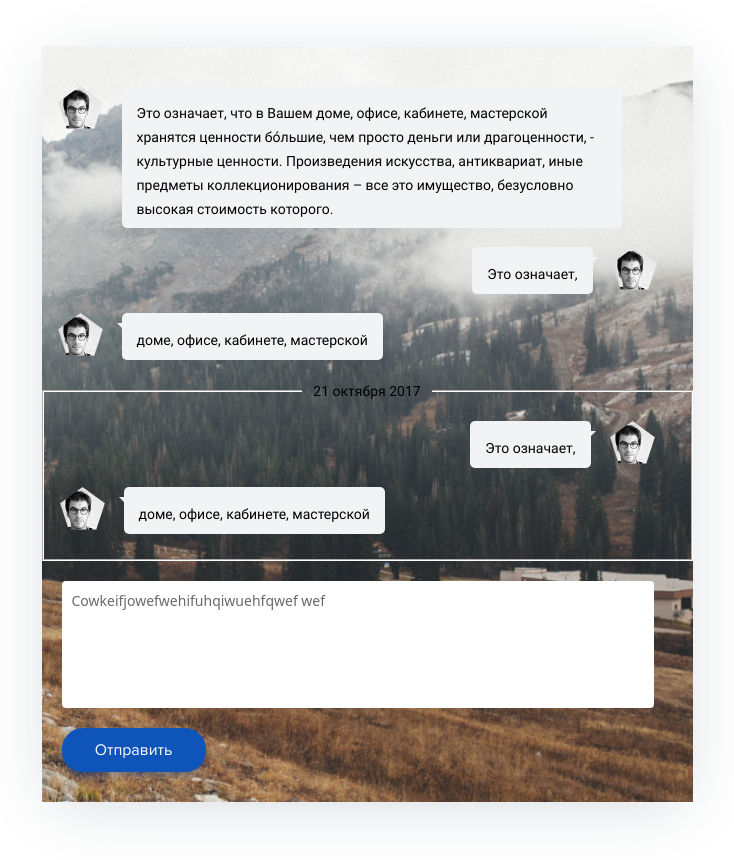
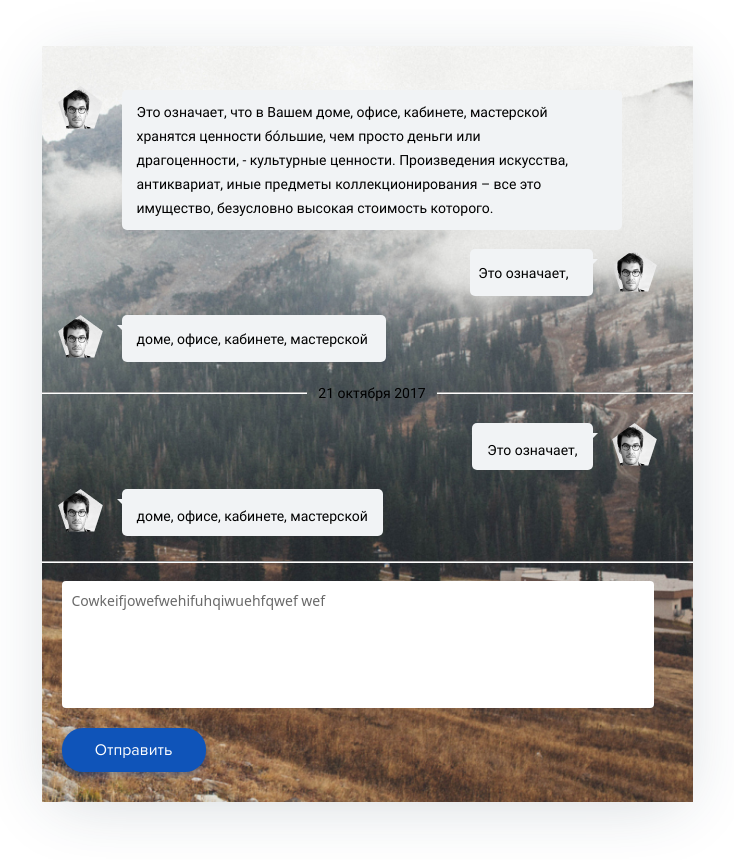
Before and after one commit to eugened503/test-affinage, a plain HTML site: page chat/index.html in a window 1280 px wide. Shown: the whole page, without its empty margins (273-1007 px from the left). Drawn offline with Linux system fonts and the light colour scheme; a web font is replaced by a local one.

Commit message:
исправлен паддинг в сообщениях

```diff
--- a/block/pages/style.scss
+++ b/block/pages/style.scss
@@ -257,6 +257,7 @@ h2 {
     &:hover {
       display: block;
     }
+
   }
 
   &__subtitle {
--- a/chat/index.html
+++ b/chat/index.html
@@ -13,9 +13,9 @@
     <div class="messages-list__sent">
       <div class="messages-list__user">
         <img src="./images/user.png" class="messages-list__user-foto" alt="фото пользователя">
-        <div class="messages-list__user-field">
+        <div class="messages-list__user-field messages-list__user-field--padding">
           <p class="messages-list__user-message">
-            Это означает, что в Вашем доме, офисе, кабинете, мастерской хранятся ценности бóльшие, чем просто деньги или
+            Это означает, что в Вашем доме, офисе, кабинете, мастерской <br> хранятся ценности бóльшие, чем просто деньги или <br>
             драгоценности, - культурные ценности. Произведения искусства, антиквариат, иные предметы коллекционирования
             –
             все это имущество, безусловно высокая стоимость которого.
@@ -24,7 +24,7 @@
         </div>
       </div>
       <div class="messages-list__user">
-        <div class="messages-list__user-field messages-list__user-field--margin">
+        <div class="messages-list__user-field messages-list__user-field--margin messages-list__user-field--padding-top">
           <p class="messages-list__user-message">
             Это означает,
           </p>
@@ -34,7 +34,7 @@
       </div>
       <div class="messages-list__user">
         <img src="./images/user.png" class="messages-list__user-foto" alt="фото пользователя">
-        <div class="messages-list__user-field">
+        <div class="messages-list__user-field messages-list__user-field--padding-right">
           <p class="messages-list__user-message">
             доме, офисе, кабинете, мастерской
           </p>
@@ -53,7 +53,7 @@
         </div>
         <div class="messages-list__user">
           <img src="./images/user.png" class="messages-list__user-foto" alt="фото пользователя">
-          <div class="messages-list__user-field">
+          <div class="messages-list__user-field ">
             <p class="messages-list__user-message">
               доме, офисе, кабинете, мастерской
             </p>
--- a/chat/pages/style.scss
+++ b/chat/pages/style.scss
@@ -47,6 +47,19 @@
     max-width: 470px;
     background: #f1f3f5;
     border-radius: 5px;
+
+    &--padding {
+      margin-top: 4px;
+      padding: 10px 15px 10px 15px;
+    }
+    &--padding-top {
+      width: 16%;
+      padding: 12px 18px 10px 8px;
+    }
+
+    &--padding-right {
+      padding: 12px 18px 10px 15px;
+    }
 
     &--margin {
       margin: 0 18px 0 auto;
@@ -133,9 +146,12 @@ fieldset {
   padding: 18px 0 6px 0;
   margin-bottom: 40px;
   border-color: #fff;
+  border-left: none;
+  border-right: none;
 
   & > legend {
     width: 20%;
+    margin-left: 5px;
     display: table-cell;
     text-align: center;
     font-family: "Roboto";
```
Also changed, not shown: block/pages/style.css, chat/pages/style.css, 2 other files.
